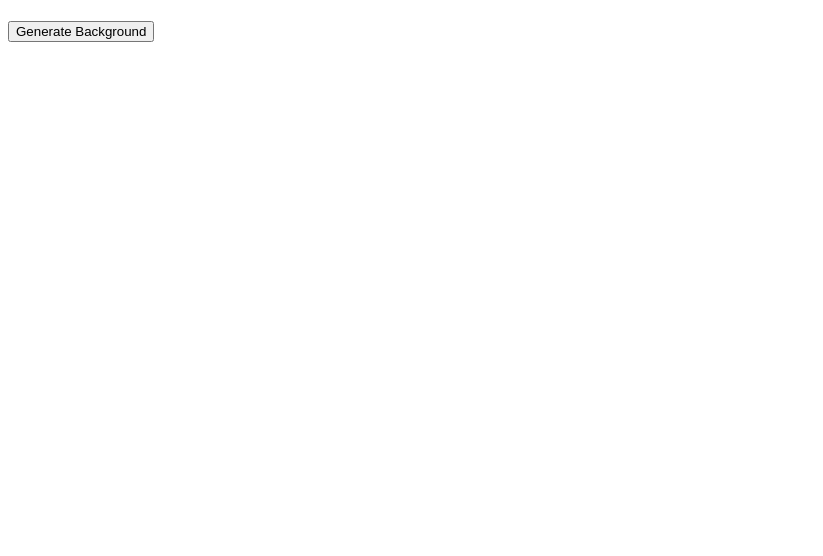
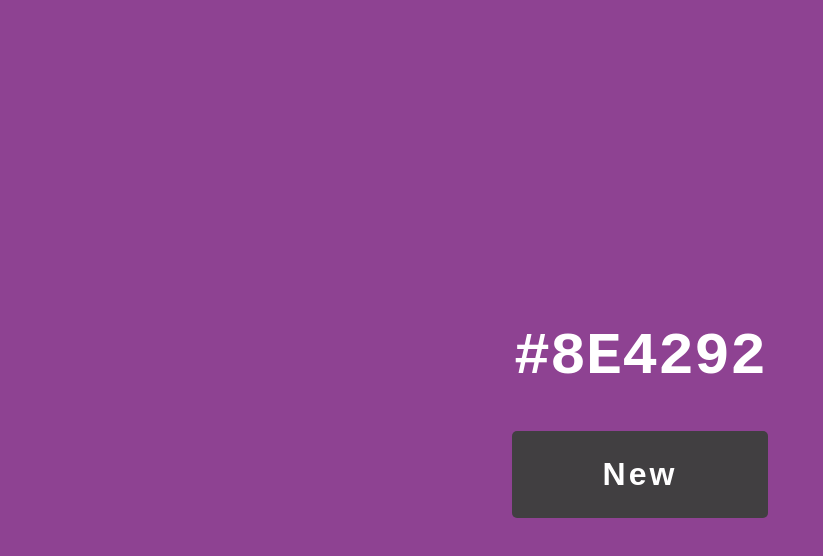
Before and after one commit to mhmden/Random-Hex-background-colors, a plain HTML site: page index.html in a window 1280 px wide. Shown: the whole page, without its empty margins (0-823 px from the left). Drawn offline with Linux system fonts and the light colour scheme.

Commit message:
Basic JS and Css work

```diff
--- a/app.js
+++ b/app.js
@@ -0,0 +1,14 @@
+'use strict';
+// Select the H1
+const heading = document.querySelector('h1');
+// Basic function
+const genHex = () => {
+    // Generate random hex value
+    const randomHex = Math.floor(Math.random() * 16777215).toString(16);
+    const color = '#' + randomHex;
+    // set the background of the body element to that hex value
+    document.body.style.backgroundColor = color;
+    // color goes in the h1
+    heading.textContent = color.toUpperCase();
+}
+genHex();
--- a/index.html
+++ b/index.html
@@ -10,7 +10,7 @@
 </head>
 <body>
     <h1></h1> <!-- This will show the color code -->
-    <button>Generate Background</button>
+    <button onclick="genHex()">new</button>
     <script src="app.js"></script>
 </body>
 </html>
--- a/styles.css
+++ b/styles.css
@@ -0,0 +1,32 @@
+html, body {
+    margin: 0;
+    padding: 0;
+    min-height: 100vh;
+    box-sizing: border-box;
+}
+body {
+    font-family: monospace;
+    display: flex;
+    flex-flow: column;
+    justify-content: center;
+    align-items: center;
+    color: white;
+}
+h1 {
+    font-size: 60px;
+}
+button {
+    color: white;
+    font-family: sans-serif;
+    text-transform: capitalize;
+    font-size: 32px;
+    font-weight: bold;
+    letter-spacing: 3px;;
+    padding: 25px;
+    border-radius: 5px;
+    border: 0;
+    cursor: pointer;
+    outline: none;
+    background: rgb(65, 63, 65);
+    width: 20%;
+}
```
